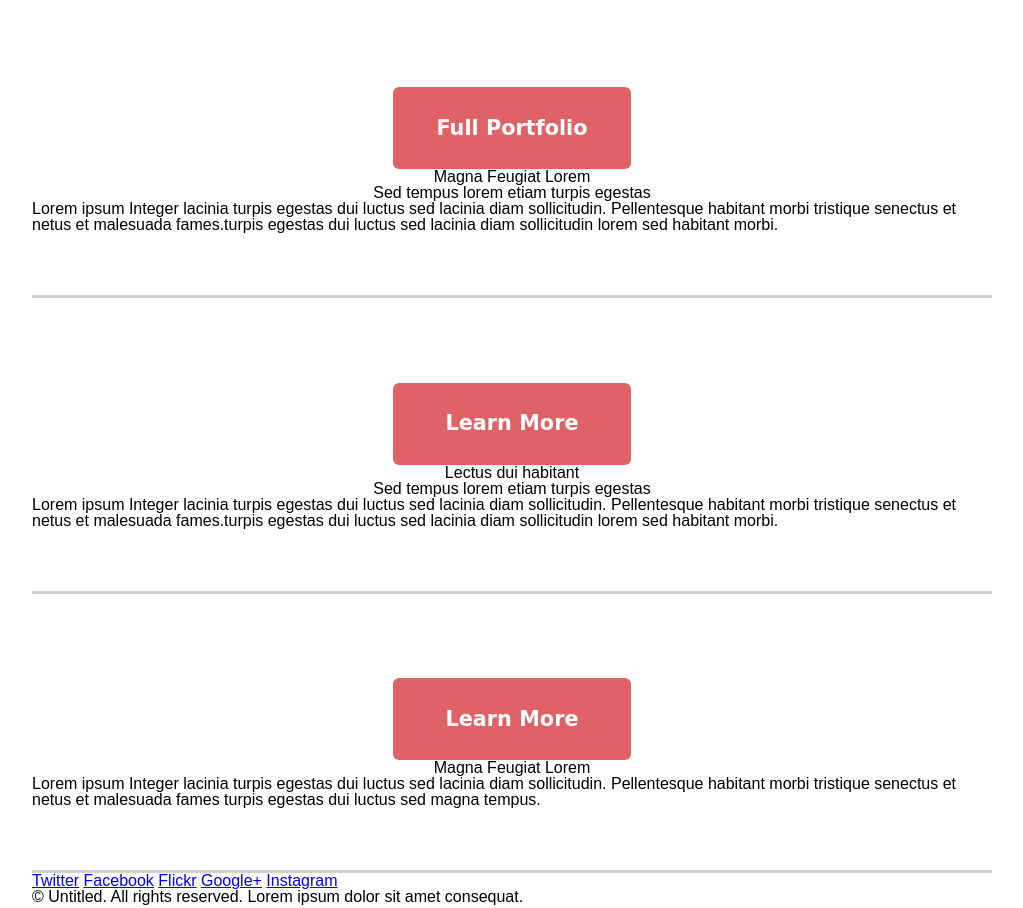
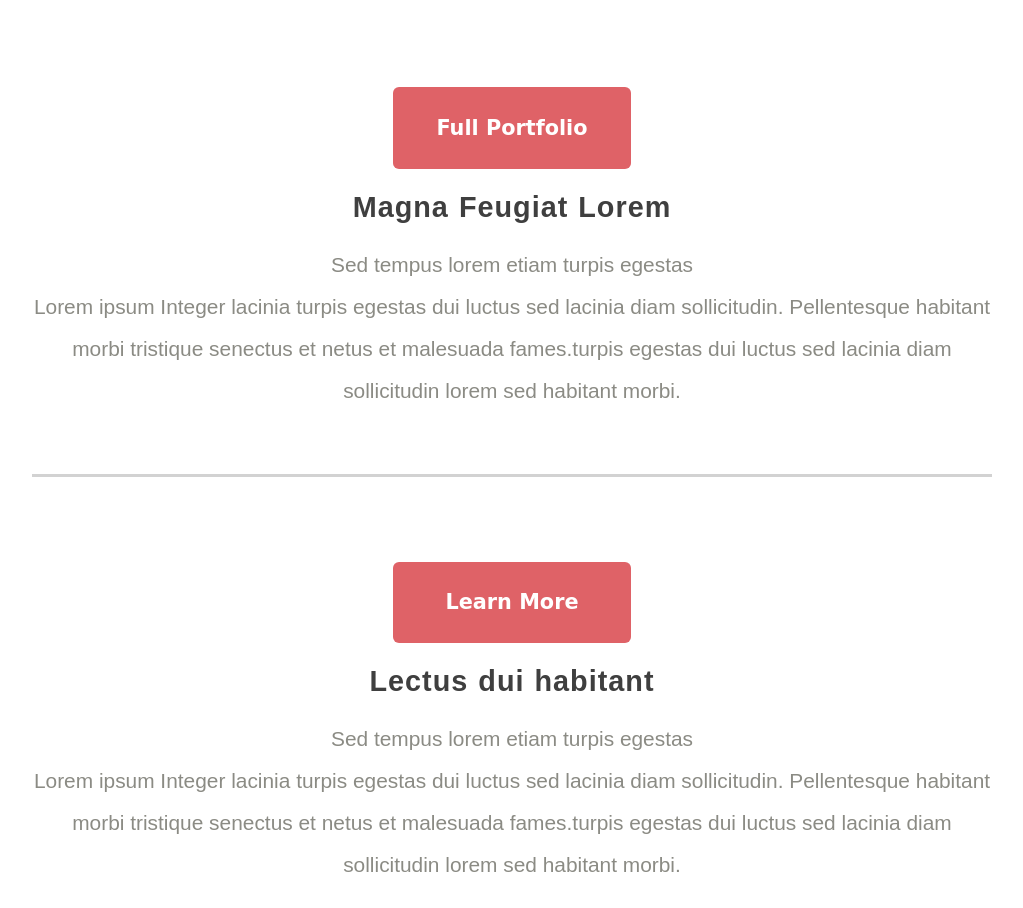
Before and after one commit to RostislavLysak/web_pixel, a plain HTML site: page index.html in a window 1280 px wide. Shown: the part 1868-2776 px from the top of the page, without its empty margins (128-1151 px from the left). Drawn offline with nearby package versions, Linux system fonts and the light colour scheme.

Commit message:
added title and text

```diff
--- a/css/style.css
+++ b/css/style.css
@@ -217,4 +217,28 @@ body {
     color: #fff;
     border-radius: 6px;
 }
+
+.articleList__item h2 {
+    margin: 24px 0 22px;
+    font-size: 1.8rem;
+    font-weight: bold;
+    text-align: center;
+    word-spacing: 1px;
+    letter-spacing: 1px;
+    color: #3f3f3f;
+}
+
+.articleList__item:nth-of-type(3) h2 {
+    margin: 25px 0;
+    font-size: 1.75rem;
+    letter-spacing: 0;
+    color: #000;
+}
+
+.articleList__item p {
+    font-size: 1.305rem;
+    line-height: 42px;
+    text-align: center;
+    color: rgb(139, 139, 132);
+}
 /*  */
```
